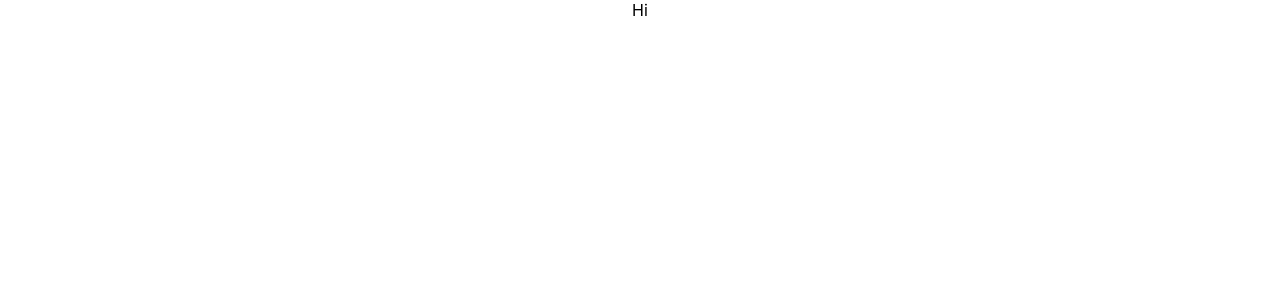
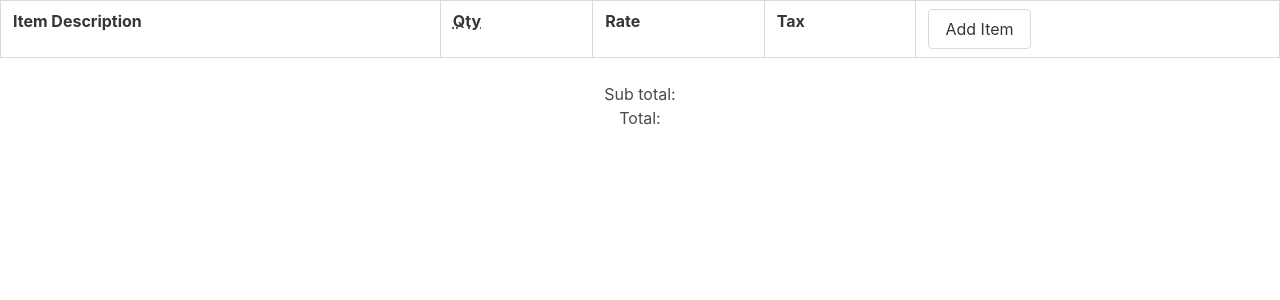
Before and after one commit to FerAlvarez11/invoizen, a React (Create React App) app: page / in a window 1280 px wide. Shown: the top 300 px of the page. Built offline with nearby package versions, Linux system fonts and the light colour scheme.

Commit message:
Working Table

```diff
--- a/src/App.js
+++ b/src/App.js
@@ -1,5 +1,6 @@
 import './App.css';
 import Table from './Table';
+import 'bulma/css/bulma.min.css';
 
 function App() {
   return (
--- a/src/Table.js
+++ b/src/Table.js
@@ -1,8 +1,51 @@
+import { useState } from "react";
+import TableRows from "./TableRows";
+
 function Table() {
+    const [tableRowsValues, setTableRowsValues] = useState([]);
+
+    // const amount = tableRowsValues[0].quantity * tableRowsValues[0].rate;
+
+    // console.log(amount);
+
+    const addRowValue = () => {
+        let copyAmountOfRows = [...tableRowsValues, {
+                itemDescription:"",
+                quantity:0,
+                rate:0,
+                tax:0,
+                amount:0,
+            }]
+        setTableRowsValues(copyAmountOfRows);
+    }
+
+    const deleteRow = (index) => {
+
+        console.log(tableRowsValues,"here")
+
+
+        if(tableRowsValues.length > 0){
+            let copyAmountOfRows = [...tableRowsValues];
+
+            copyAmountOfRows.splice(index, 1);
+            console.log(copyAmountOfRows,"2");
+
+            setTableRowsValues(copyAmountOfRows);
+        }
+    }
+
     return (
-      <div className="Table">
-       Hi
-      </div>
+        <div>
+            <TableRows addRowValue={addRowValue} tableRowsValues={tableRowsValues} setTableRowsValues={setTableRowsValues} deleteRow={deleteRow}/>
+            <h1>Sub total: </h1>
+            {tableRowsValues.map((row, i) => {
+                    if(row.tax !== 0) {
+                        return <h1 key={`tax_key_${i}`}>Tax: {row.tax}%</h1>
+                    }
+                return null;
+            })}
+            <h1>Total:</h1>
+        </div>
     );
   }
 
--- /dev/null
+++ b/src/TableRow.js
@@ -0,0 +1,89 @@
+function TableRow({deleteRow, i, tableRowsValues, setTableRowsValues}) {
+
+    const handleDeleteRow = () =>{
+        console.log(i)
+        deleteRow(i);
+    }
+
+    const handleItemDescriptionChange = (event) => {
+        const tableRowsValuesCopy = [...tableRowsValues];
+        tableRowsValuesCopy[i].itemDescription = event.target.value;
+        setTableRowsValues(tableRowsValuesCopy);
+        // tableRowsValues[i].itemDescription = event.target.value;
+        // setTableRowsValues(tableRowsValues);
+    }
+
+    const handleQuantityChange = (event) => {
+        const tableRowsValuesCopy = [...tableRowsValues];
+        tableRowsValuesCopy[i].quantity = event.target.value;
+        setTableRowsValues(tableRowsValuesCopy);
+        // tableRowsValues[i].amount = event.target.value * tableRowsValues[0].rate;
+        // console.log(tableRowsValues[i].amount);
+    }
+
+    const handleRateChange = (event) => {
+        const tableRowsValuesCopy = [...tableRowsValues];
+        tableRowsValuesCopy[i].rate = event.target.value;
+        setTableRowsValues(tableRowsValuesCopy);
+        // tableRowsValues[i].amount = event.target.value * tableRowsValues[0].quantity;
+    }
+
+    const handleTaxChange = (event) => {
+        const tableRowsValuesCopy = [...tableRowsValues];
+        tableRowsValuesCopy[i].tax = event.target.value;
+        setTableRowsValues(tableRowsValuesCopy);
+    }
+
+    return (
+        <tr>
+            <td>
+                <input
+                    className="input"
+                    type="text"
+                    placeholder="Add an item description"
+                    onChange={handleItemDescriptionChange}
+                    value={tableRowsValues[i].itemDescription}
+                    name="itemDescription"
+                />
+            </td>
+            <td>
+                <input
+                    className="input"
+                    type="number"
+                    placeholder="Add an item description"
+                    onChange={handleQuantityChange}
+                    value={tableRowsValues[i].quantity}
+                    name="quantity"
+                />
+            </td>
+            <td>
+                <input
+                    className="input"
+                    type="number"
+                    placeholder="Add an item description"
+                    onChange={handleRateChange}
+                    value={tableRowsValues[i].rate}
+                    name="rate"
+                />
+            </td>
+            <td>
+                <input
+                    className="input"
+                    type="number"
+                    placeholder="Add an item description"
+                    onChange={handleTaxChange}
+                    value={tableRowsValues[i].tax}
+                    name="tax"
+                />
+            </td>
+            {/* <td>
+                `hi${i}`
+            </td> */}
+            <td>
+                <button className="button" onClick={handleDeleteRow}>delete</button>
+            </td>
+        </tr>
+    );
+  }
+
+  export default TableRow;
--- /dev/null
+++ b/src/TableRows.js
@@ -0,0 +1,26 @@
+import TableRow from "./TableRow";
+
+function TableRows({addRowValue, tableRowsValues, setTableRowsValues, deleteRow}) {
+
+    return (
+        <div className="table is-bordered">
+            <table className="table is-bordered table is-fullwidth">
+                <thead>
+                    <tr>
+                        <th>Item Description</th>
+                        <th><abbr title="Quantity">Qty</abbr></th>
+                        <th>Rate</th>
+                        <th>Tax</th>
+                        {/* <th>Amount</th> */}
+                        <th><button className="button" onClick={addRowValue}> Add Item </button></th>
+                    </tr>
+                </thead>
+                <tbody>
+                    {tableRowsValues.map((row, i) => <TableRow key={`key_${i}`} i={i} deleteRow={deleteRow} tableRowsValues={tableRowsValues} setTableRowsValues={setTableRowsValues}/>)}
+                </tbody>
+            </table>
+        </div>
+    );
+  }
+
+  export default TableRows;
```
Also changed, not shown: 1 other file (tests, documents, lock files or other folders).
